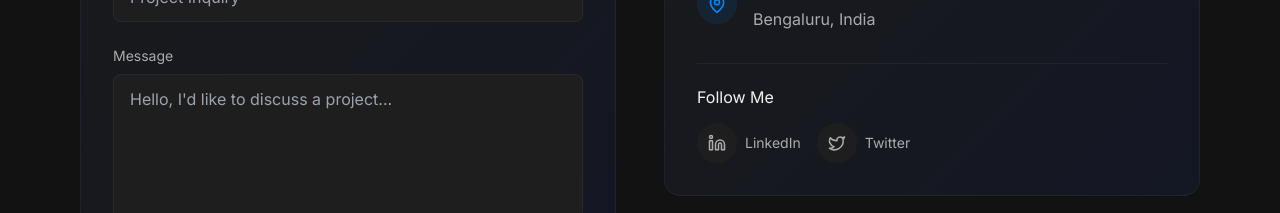
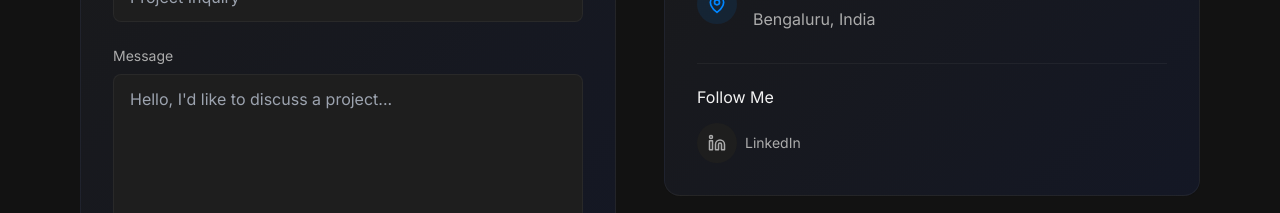
Before and after one commit to PreetamDivakar/shama, a React (Vite) app: page / in a window 1280 px wide. Shown: the part 4700-4913 px from the top of the page. Built offline with nearby package versions, Linux system fonts and the light colour scheme.

Commit message:
Update Contact.tsx

```diff
--- a/src/components/sections/Contact.tsx
+++ b/src/components/sections/Contact.tsx
@@ -72,7 +72,6 @@ const Contact: React.FC = () => {
   const socialLinks = [
 
     { icon: <Linkedin size={18} />, href: 'https://www.linkedin.com/in/shamamahesh/', label: 'LinkedIn' },
-    { icon: <Twitter size={18} />, href: 'https://twitter.com', label: 'Twitter' },
   ];
 
   const containerVariants = {
```
